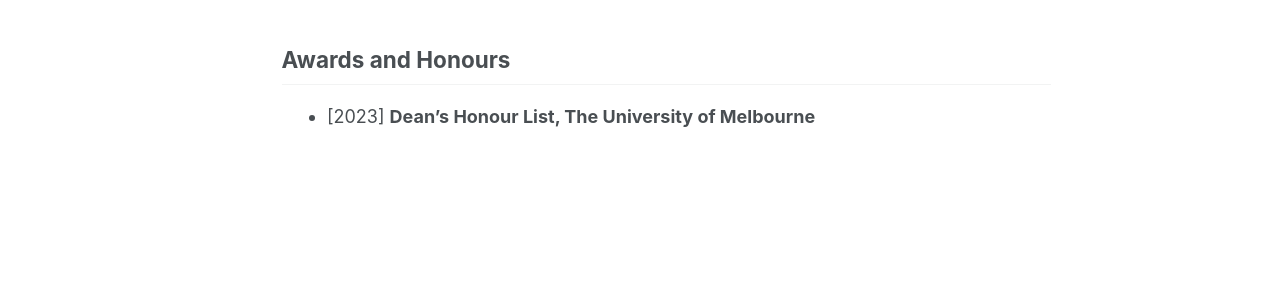
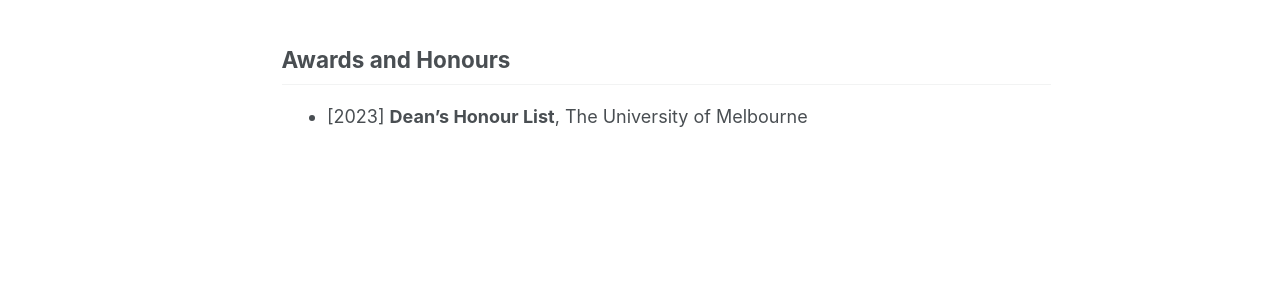
Before and after one commit to weijun-l/weijun-l.github.io, a Jekyll site: the page built from _pages/cv.md, in a window 1280 px wide and 1283 px high. Shown: the part 754-1053 px from the top of the window. Built offline with Jekyll 4.4.1, drawn with Linux system fonts in a browser that asks for light colours; some web fonts are replaced.

Commit message:
modify cv page

```diff
--- a/_pages/cv.md
+++ b/_pages/cv.md
@@ -73,7 +73,7 @@ redirect_from:
 ## Awards and Honours
 
 <ul class="cv-list">
-  <li>[2023] <strong>Dean’s Honour List, The University of Melbourne</strong></li>
+  <li>[2023] <strong>Dean’s Honour List</strong>, The University of Melbourne</li>
 </ul>
 
 <!-- ## Grants
```
Also changed, not shown: 1 other file.
